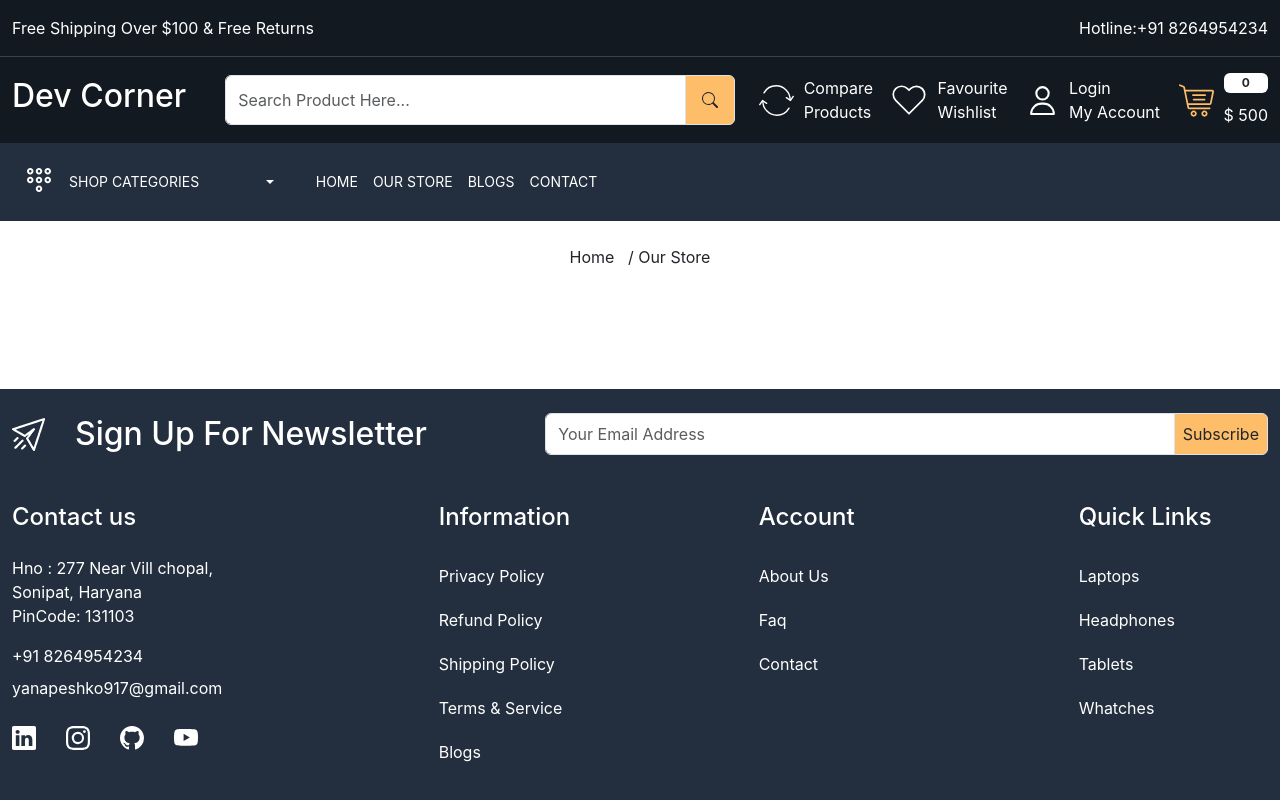
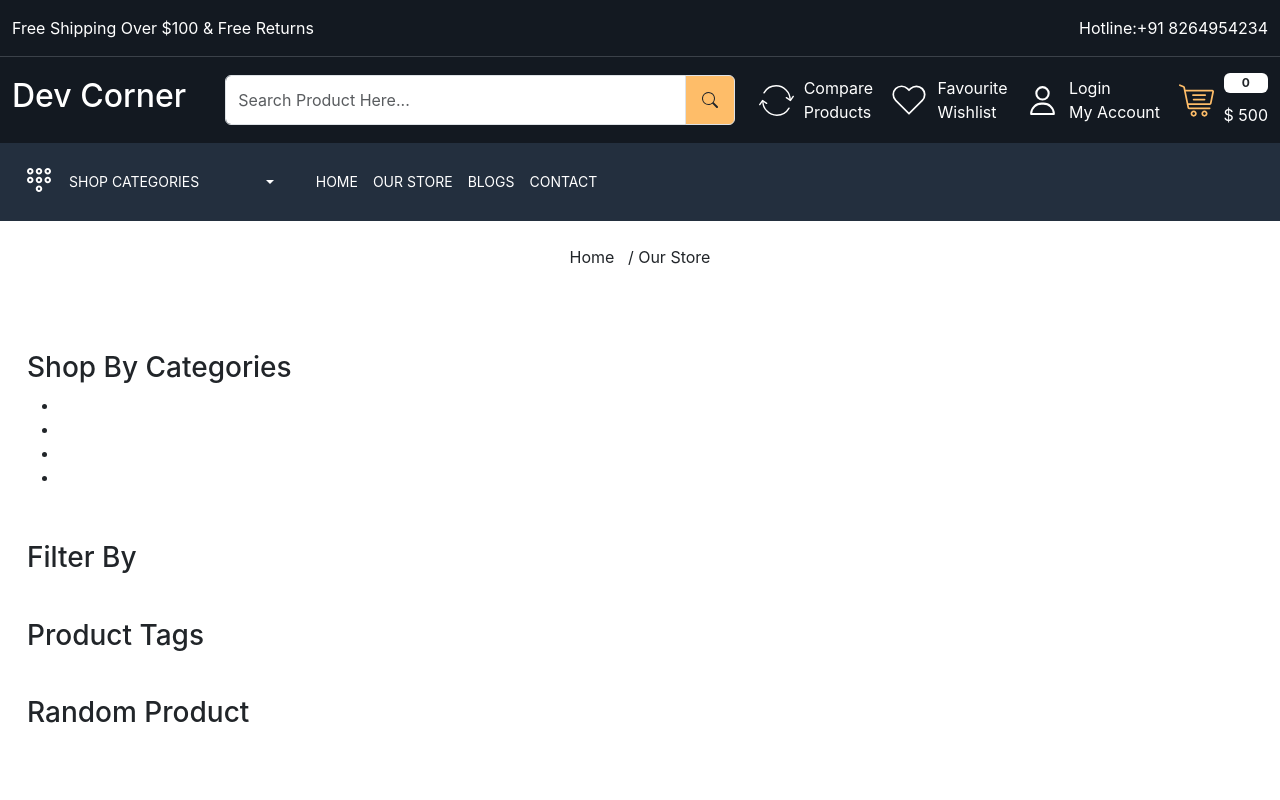
Before and after one commit to yanapeshko/web-shop, a React (Create React App) app: page /store in a window 1280 px wide. Shown: the top 800 px of the page. Built offline with nearby package versions, Linux system fonts and the light colour scheme.

Commit message:
OurStore

```diff
--- a/src/App.css
+++ b/src/App.css
@@ -327,4 +327,18 @@ fotter .input-group-text {
   color: white;
 }
 /* Famous Card End */
+/* Our Store */
+.filter-card {
+  background-color: #fff;
+  border-radius: 10px;
+  padding: 10px 15px;
+}
+.filter-title {
+  font-size: 16px;
+  line-height: 20px;
+  font-weight: 600;
+  color: var(--color-1c1c1b);
+  margin-bottom: 20px;
+}
+/* Our Store End */
 /* Home Page End */ ;
--- a/src/pages/OurStore.jsx
+++ b/src/pages/OurStore.jsx
@@ -10,7 +10,28 @@ const OurStore = () => {
       <div className="store-wrapper home-wrapper py-5">
         <div className="container-xxl">
           <div className="row">
-            <div className="col-3"></div>
+            <div className="col-3">
+              <div className="filter-card mb-3">
+                <h3>Shop By Categories</h3>
+                <div>
+                  <ul>
+                    <li></li>
+                    <li></li>
+                    <li></li>
+                    <li></li>
+                  </ul>
+                </div>
+              </div>
+              <div className="filter-card mb-3">
+                <h3>Filter By</h3>
+              </div>
+              <div className="filter-card mb-3">
+                <h3>Product Tags</h3>
+              </div>
+              <div className="filter-card mb-3">
+                <h3>Random Product</h3>
+              </div>
+            </div>
             <div className="col-9"></div>
           </div>
         </div>
```
